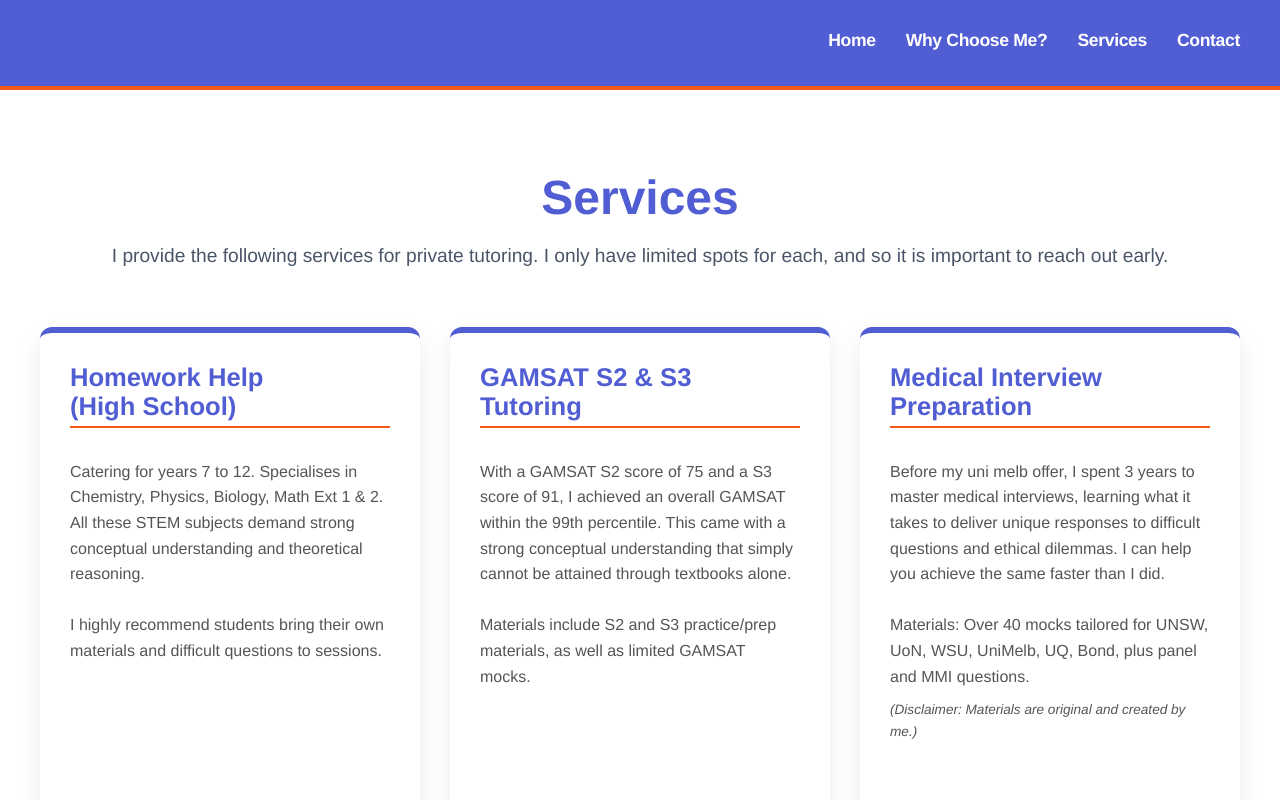
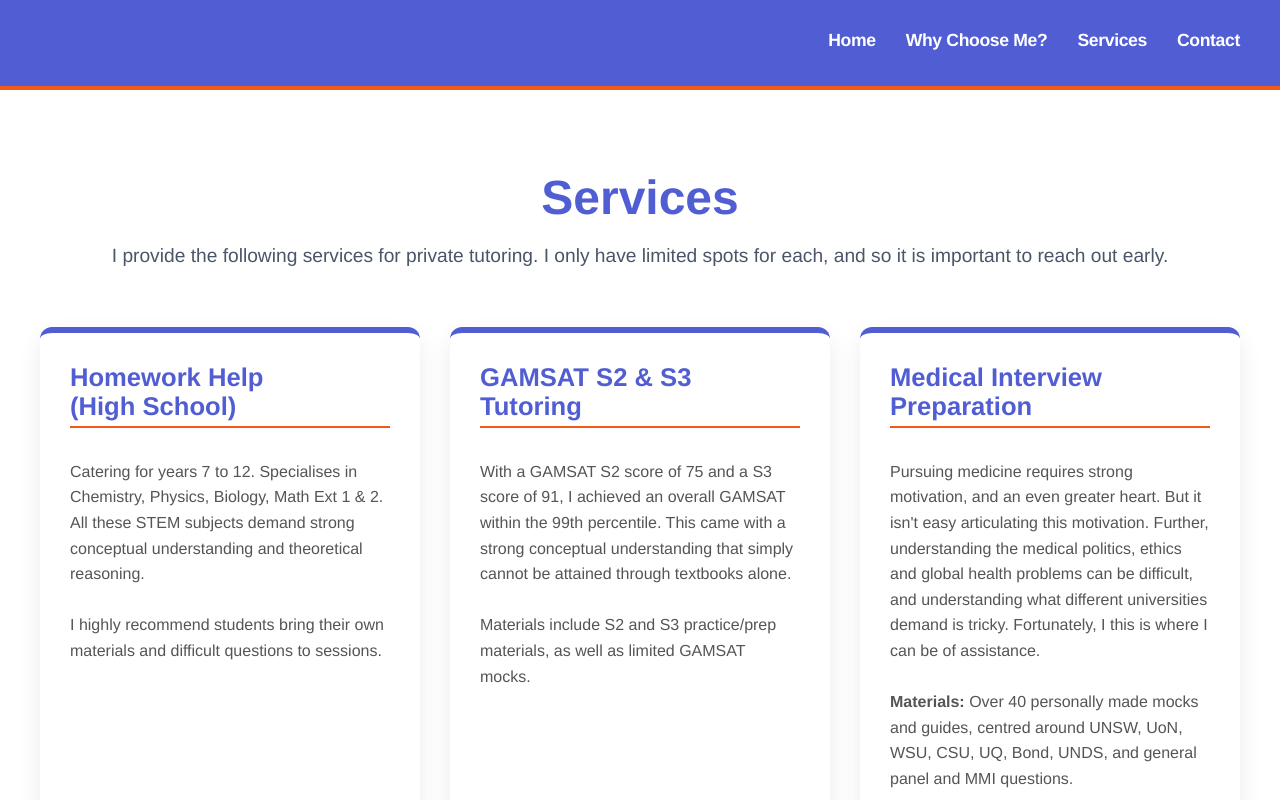
Before and after one commit to DaisyYye/eric, a React (Vite) app in the folder my-app/: page /services in a window 1280 px wide. Shown: the top 800 px of the page. Built offline with nearby package versions, Linux system fonts and the light colour scheme.

Commit message:
updated text for services

```diff
--- a/my-app/src/Services.jsx
+++ b/my-app/src/Services.jsx
@@ -61,13 +61,9 @@ function Services() {
            <div className="card-description-wrapper">
             <h3>Medical Interview Preparation</h3>
           <p>
-            Before my uni melb offer, I spent 3 years to master medical interviews, learning
-            what it takes to deliver unique responses to difficult questions and ethical dilemmas. I can help you achieve the same faster than I did.
+           Pursuing medicine requires strong motivation, and an even greater heart. But it isn't easy articulating this motivation. Further, understanding the medical politics, ethics and global health problems can be difficult, and understanding what different universities demand is tricky. Fortunately, I this is where I can be of assistance.
             <br /><br />
-            Materials: Over 40 mocks tailored for UNSW, UoN, WSU, UniMelb, UQ, Bond, plus panel and MMI questions.
-          </p>
-          <p className="disclaimer">
-            (Disclaimer: Materials are original and created by me.)
+            <b>Materials:</b> Over 40 personally made mocks and guides, centred around UNSW, UoN, WSU, CSU, UQ, Bond, UNDS, and general panel and MMI questions.
           </p>
           </div>
           <div className="pricing-box">
```
